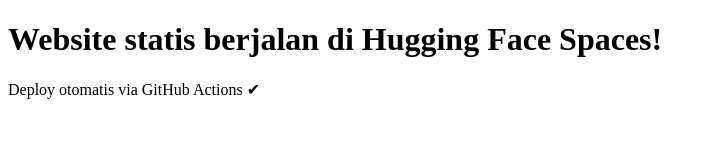
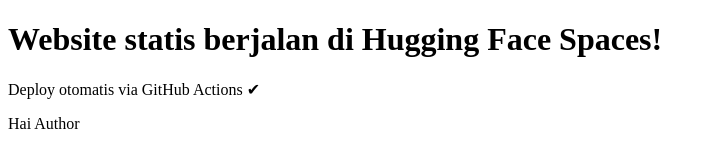
Before and after one commit to Bob0I0/cloudcomputing1, a plain HTML site: page app/index.html in a window 1280 px wide. Shown: the whole page, without its empty margins (0-715 px from the left). Drawn offline with Linux system fonts and the light colour scheme.

Commit message:
Update index.html

```diff
--- a/app/index.html
+++ b/app/index.html
@@ -7,5 +7,6 @@
 <body>
   <h1>Website statis berjalan di Hugging Face Spaces!</h1>
   <p>Deploy otomatis via GitHub Actions ✔</p>
+  <p>Hai Author</p>
 </body>
 </html>
```
